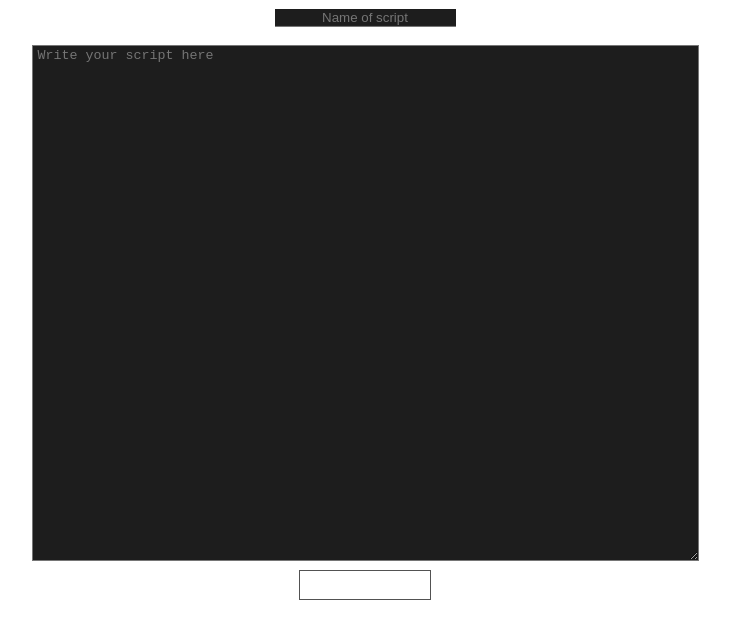
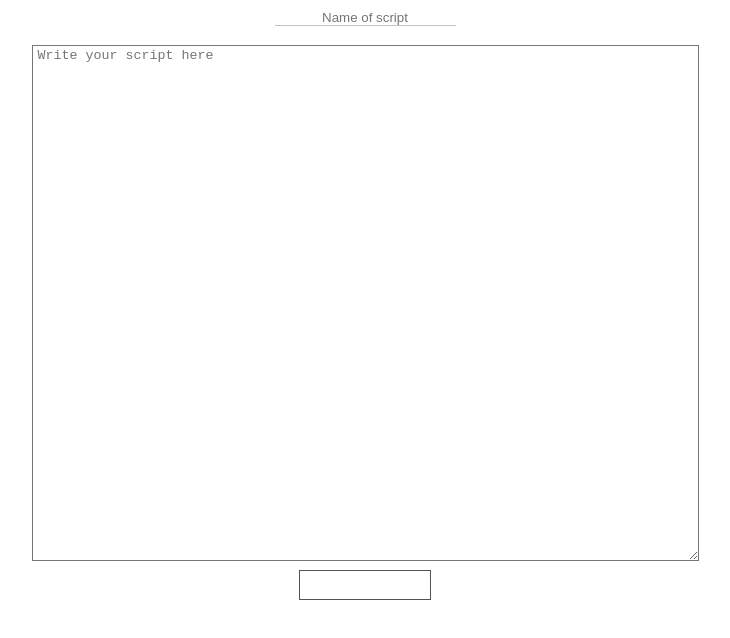
Before and after one commit to fsnowdin/RenDot, an Electron app: page src/index.html in a window 1280 px wide. Shown: the whole page, without its empty margins (275-1005 px from the left). Drawn offline with Linux system fonts and the light colour scheme; no server answers.

Commit message:
Highlight the text fields on focus

```diff
--- a/src/index.css
+++ b/src/index.css
@@ -1,6 +1,6 @@
 input {
     color: white;
-    background-color: #1d1d1d;
+    background-color: transparent;
     border-top-style: hidden;
     border-right-style: hidden;
     border-left-style: hidden;
@@ -8,19 +8,22 @@ input {
     padding-bottom: 0;
 }
 
-textarea:focus, input:focus {
-    outline: none;
-}
 
 textarea {
     overflow-y: auto;
     color: white;
-    background-color: #1d1d1d;
+    background-color: transparent;
     height: auto;
     margin-bottom: 5px;
     padding-left: 5px;
     padding-right: 5px;
 }
+
+textarea:focus, input:focus {
+    outline: none;
+    border-color: rgba(255, 255, 255, 0.733);
+}
+
 
 body {
     text-align: center;
```
